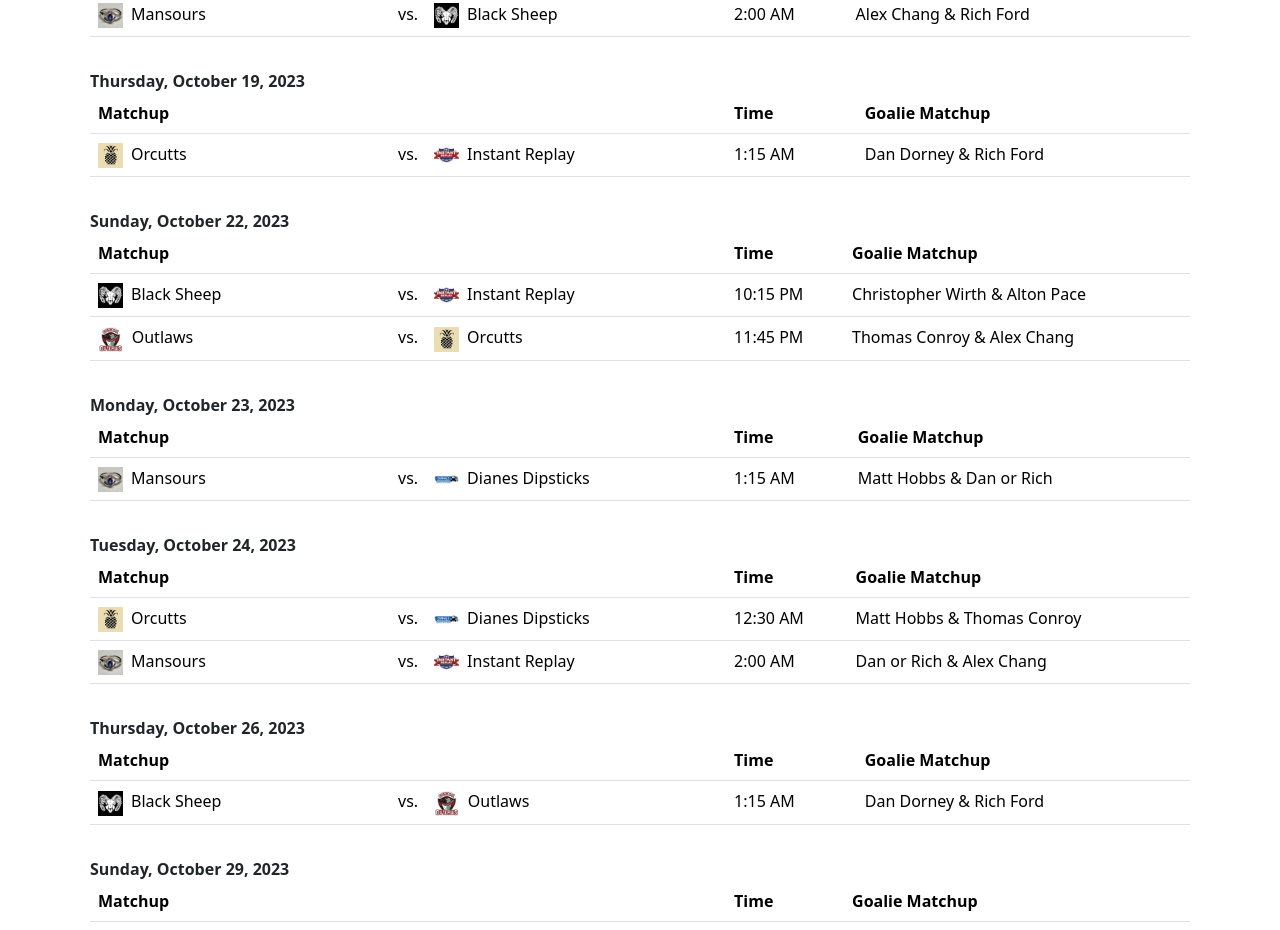
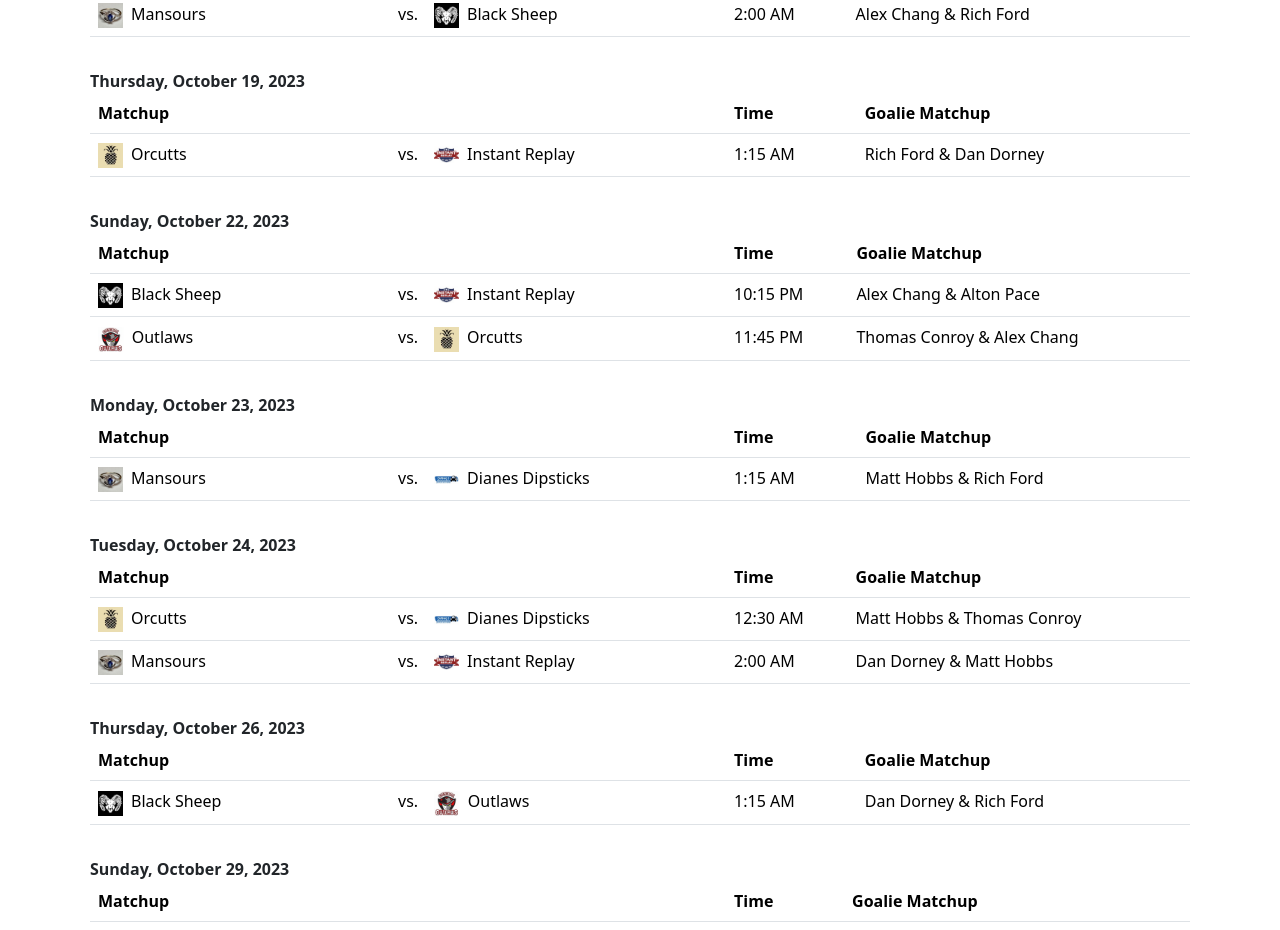
Before and after one commit to MichaelBluetooth/ithaca-ab-hockey, an Angular app: page /schedule in a window 1280 px wide. Shown: the part 1760-2690 px from the top of the page. Built offline with nearby package versions, Linux system fonts and the light colour scheme.

Commit message:
Updates 10/18

```diff
--- a/src/app/home/components/featured-content/featured-content.component.html
+++ b/src/app/home/components/featured-content/featured-content.component.html
@@ -3,10 +3,10 @@
         <div class="header-image rounded" style="height:400px"></div>
         <div class="content-text text-light">
             <div class="fs-4 fw-bold main-text">
-                FULL FACE SHIELD REQUIRED
+                10/18 - Instant Replay overcome Orcutt, win 6-5
             </div>
             <div class="detail-text">
-                Reminder to all players that full face shields are required. This is an insurance issue with AAU. Players without a a full face shield will be <i>ejected.</i>
+                Last minute flurry by Orcutt Pineapples not enough to wipe out deficit.
             </div>
         </div>
     </div>
--- a/src/app/home/components/featured-content/featured-content.component.less
+++ b/src/app/home/components/featured-content/featured-content.component.less
@@ -32,7 +32,7 @@
 }
 
 .header-image {
-    background-image:  linear-gradient(rgba(0,0,0, 0) 0%,rgba(0,0,0, 1) 100%), url("/assets/images/face_shield_required.png");
+    background-image:  linear-gradient(rgba(0,0,0, 0) 0%,rgba(0,0,0, 1) 100%), url("/assets/images/instant-replay.png");
     // background-image:  url("/assets/images/face_shield_required.png");
     background-size: cover;
     // height: 400px;
--- a/src/assets/teams/schedule.json
+++ b/src/assets/teams/schedule.json
@@ -80,14 +80,14 @@
         "date": "2023-10-19T01:15:00.000Z",
         "teamA": "Orcutts",
         "teamB": "Instant Replay",
-        "goalieA": "Dan Dorney",
-        "goalieB": "Rich Ford"
+        "goalieA": "Rich Ford",
+        "goalieB": "Dan Dorney"
     },
     {
         "date": "2023-10-22T22:15:00.000Z",
         "teamA": "Black Sheep",
         "teamB": "Instant Replay",
-        "goalieA": "Christopher Wirth",
+        "goalieA": "Alex Chang",
         "goalieB": "Alton Pace"
     },
     {
@@ -102,7 +102,7 @@
         "teamA": "Mansours",
         "teamB": "Dianes Dipsticks",
         "goalieA": "Matt Hobbs",
-        "goalieB": "Dan or Rich"
+        "goalieB": "Rich Ford"
     },
     {
         "date": "2023-10-24T00:30:00.000Z",
@@ -115,8 +115,8 @@
         "date": "2023-10-24T02:00:00.000Z",
         "teamA": "Mansours",
         "teamB": "Instant Replay",
-        "goalieA": "Dan or Rich",
-        "goalieB": "Alex Chang"
+        "goalieA": "Dan Dorney",
+        "goalieB": "Matt Hobbs"
     },
     {
         "date": "2023-10-26T01:15:00.000Z",
--- a/src/assets/teams/standings.json
+++ b/src/assets/teams/standings.json
@@ -24,10 +24,10 @@
         "color": "gold",
         "logo": "gold_team_logo.jpg",
         "wins": 2,
-        "losses": 2,
+        "losses": 3,
         "ties": 0,
-        "goals_for": 15,
-        "goals_against": 16
+        "goals_for": 20,
+        "goals_against": 22
     },
     {
         "name": "Mansours",
@@ -43,11 +43,11 @@
         "name": "Instant Replay",
         "color": "red",
         "logo": "red_team_logo.jpg",
-        "wins": 1,
+        "wins": 2,
         "losses": 2,
         "ties": 0,
-        "goals_for": 7,
-        "goals_against": 10
+        "goals_for": 13,
+        "goals_against": 15
     },
     {
         "name": "Outlaws",
```
Also changed, not shown: src/assets/images/instant-replay.png (added).
